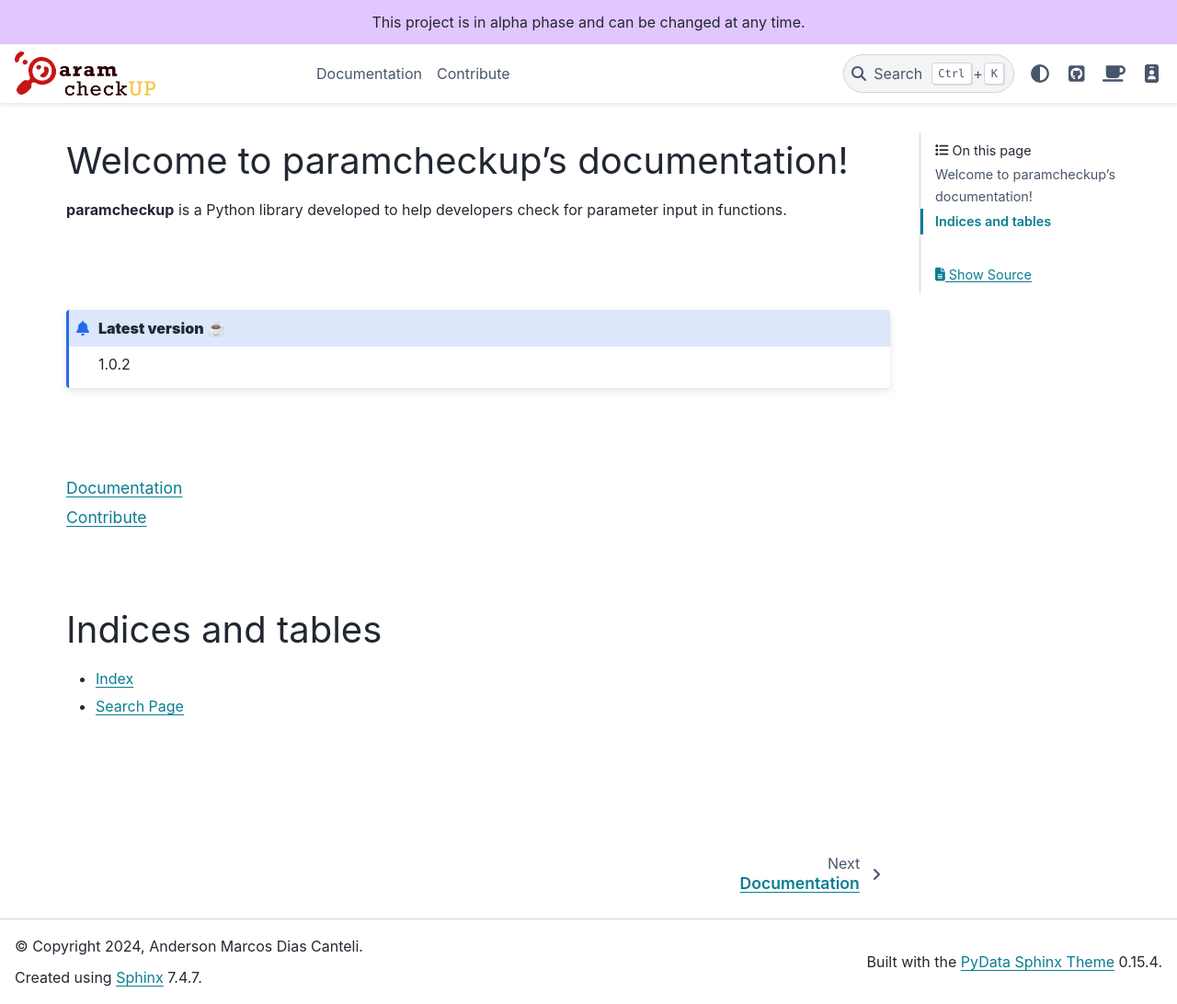
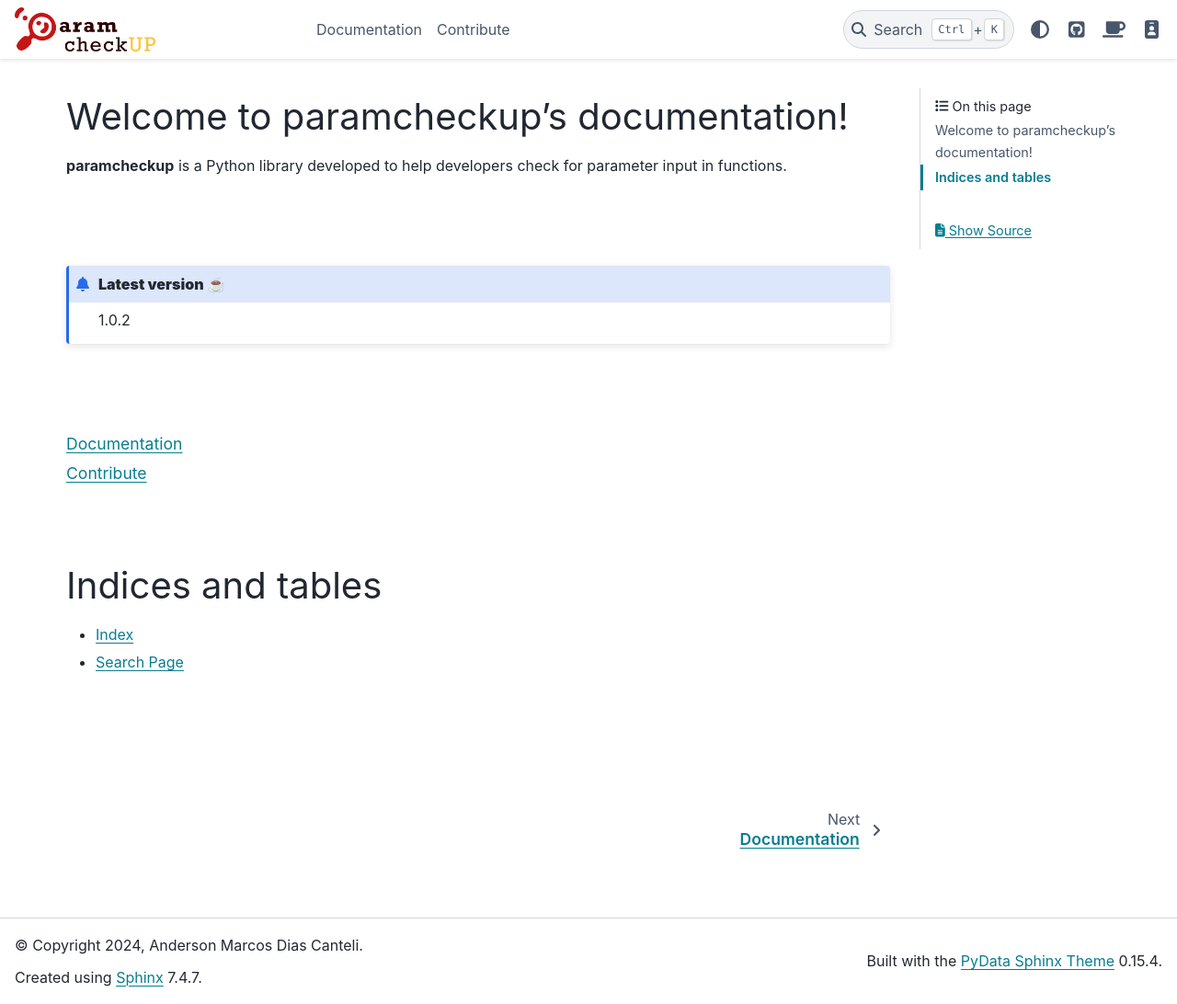
Before and after one commit to puzzle-in-a-mug/paramcheckup, a Sphinx documentation site: the page built from docs/index.rst, in a window 1280 px wide and 1092 px high. Shown: the whole window at 92% size. Built offline with Sphinx 7.4.7 and the PyData theme 0.15.4, drawn with Linux system fonts in a browser that asks for light colours.

Commit message:
Update conf.py

```diff
--- a/docs/conf.py
+++ b/docs/conf.py
@@ -99,7 +99,7 @@ html_theme_options = {
         "image_light": "_static/logo.png",
         "image_dark": "_static/logo-dark.png",
     },
-    "announcement": "This project is in alpha phase and can be changed at any time.",
+    # "announcement": "This project is in alpha phase and can be changed at any time.",
     "navigation_with_keys": "false",
     "icon_links": [
         {
```
